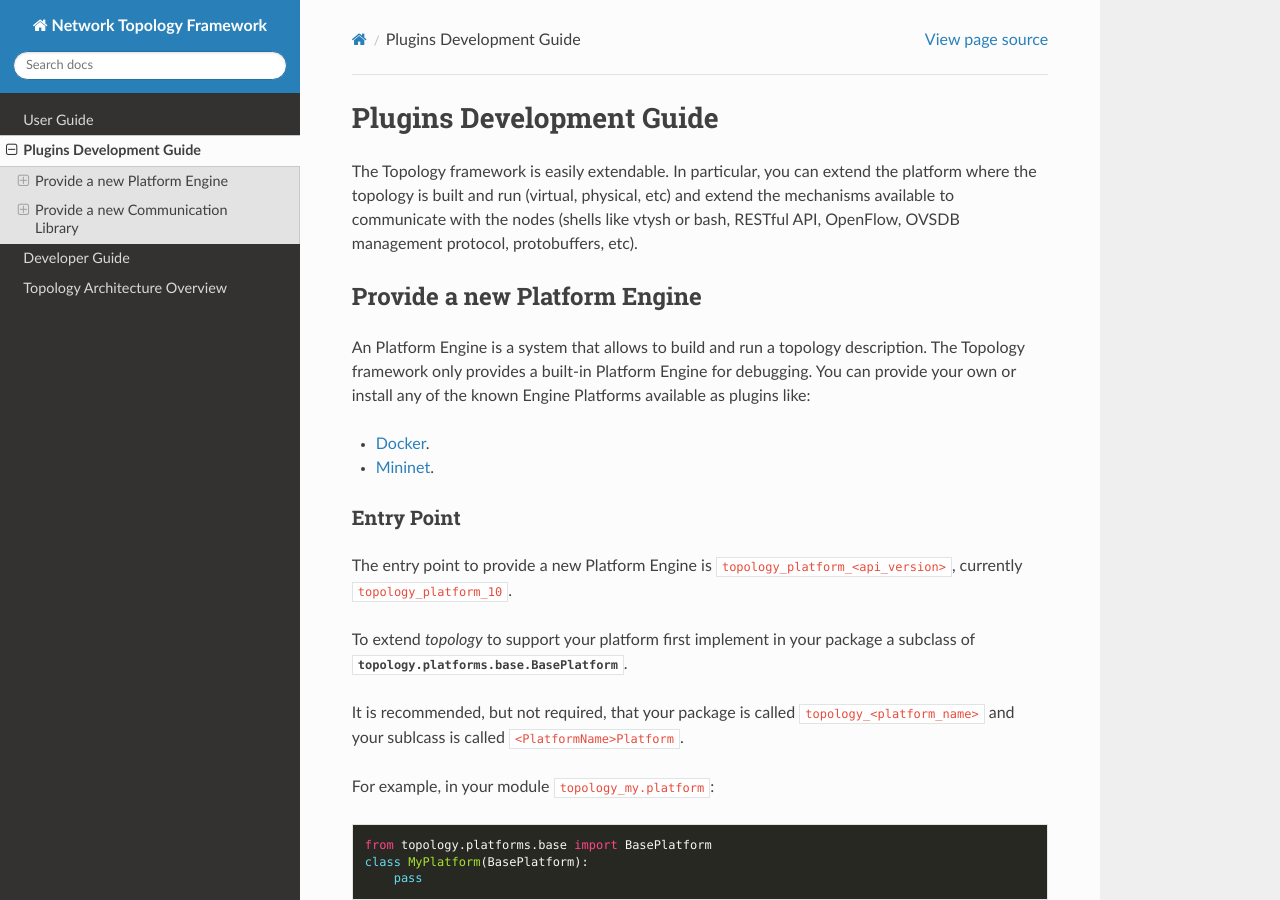
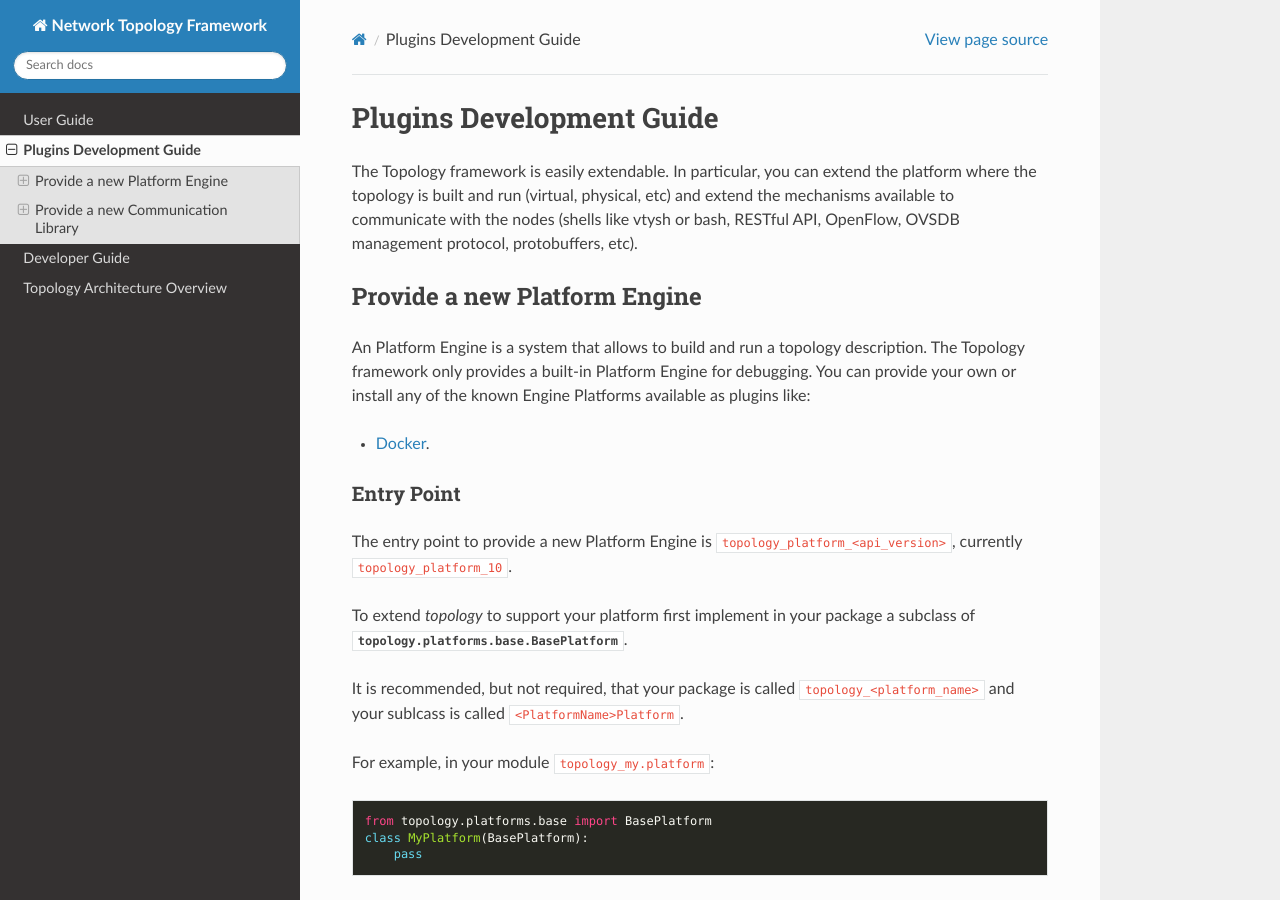
Before and after one commit to HPENetworking/topology, a Sphinx documentation site: the page built from doc/plugins.rst, in a window 1280 px wide and 900 px high. Built offline with Sphinx 7.4.7 and the Read the Docs theme 2.0.0, drawn with Linux system fonts in a browser that asks for light colours; pages that are not in the unit, such as notebooks, are missing from menus; the version number could not be read and is left out.

Commit message:
fix: dev: Removing reference to mininet and adding the new URL for topology_docker.

```diff
--- a/doc/plugins.rst
+++ b/doc/plugins.rst
@@ -21,8 +21,7 @@
 for debugging. You can provide your own or install any of the known Engine
 Platforms available as plugins like:
 
-- `Docker <https://www.docker.com/>`_.
-- `Mininet <http://mininet.org/>`_.
+- `Docker <http://topology-docker.readthedocs.org/>`_.
 
 
 Entry Point
```
